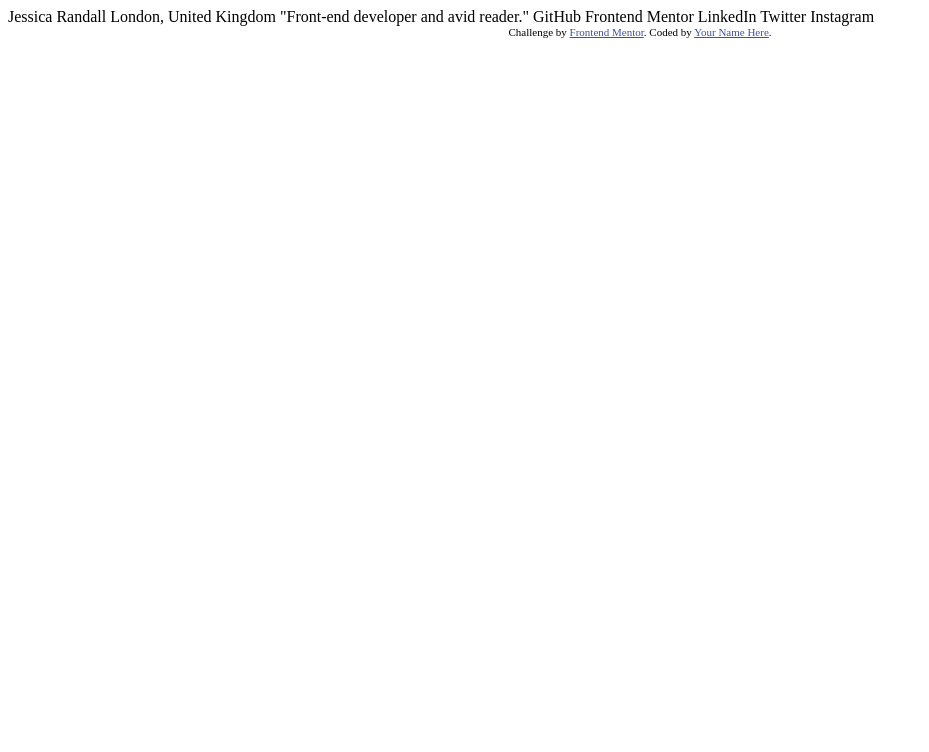
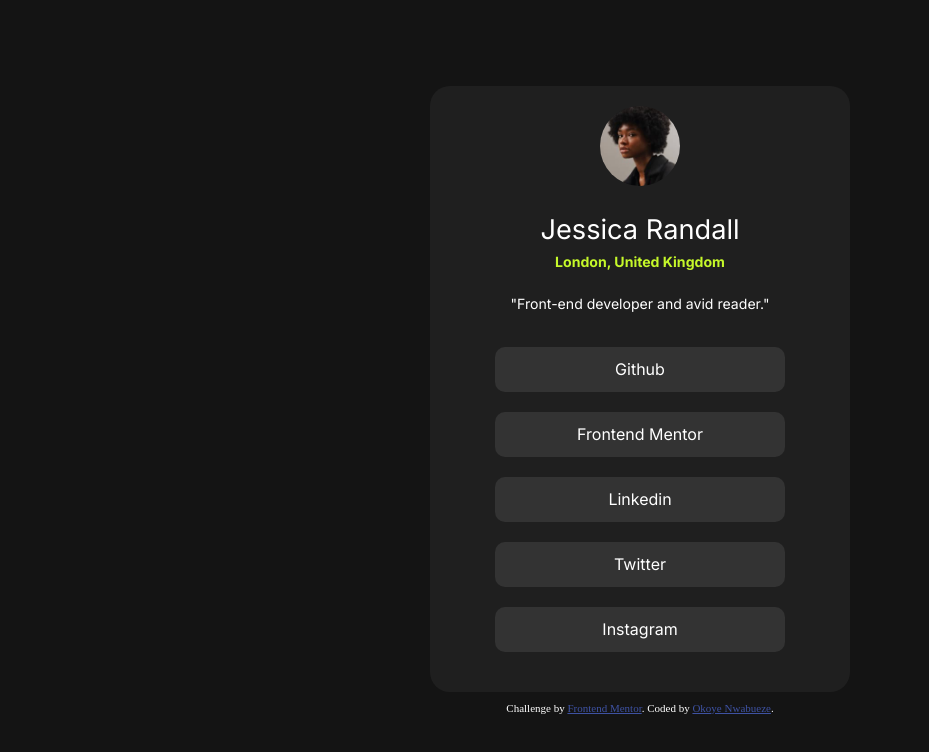
Before and after one commit to slnwrld/social-links-profile, a plain HTML site: page index.html in a window 1280 px wide. Shown: the whole page, without its empty margins (0-929 px from the left). Drawn offline with Linux system fonts and the light colour scheme.

Commit message:
html and css structure

```diff
--- a/index.html
+++ b/index.html
@@ -2,33 +2,33 @@
 <html lang="en">
 <head>
   <meta charset="UTF-8">
-  <meta name="viewport" content="width=device-width, initial-scale=1.0"> <!-- displays site properly based on user's device -->
-
+  <meta name="viewport" content="width=device-width, initial-scale=1.0">
   <link rel="icon" type="image/png" sizes="32x32" href="./assets/images/favicon-32x32.png">
-
   <title>Frontend Mentor | Social links profile</title>
-
-  <!-- Feel free to remove these styles or customise in your own stylesheet 👍 -->
-  <style>
-    .attribution { font-size: 11px; text-align: center; }
-    .attribution a { color: hsl(228, 45%, 44%); }
-  </style>
+  <link rel="stylesheet" href="styles.css">
+  <link rel="preconnect" href="https://fonts.googleapis.com">
+<link rel="preconnect" href="https://fonts.gstatic.com" crossorigin>
+<link href="https://fonts.googleapis.com/css2?family=Inter:ital,opsz,wght@0,14..32,100..900;1,14..32,100..900&display=swap" rel="stylesheet">
 </head>
 <body>
-
-  Jessica Randall
-  London, United Kingdom
-  "Front-end developer and avid reader."
-
-  GitHub
-  Frontend Mentor
-  LinkedIn
-  Twitter
-  Instagram
-
-  <div class="attribution">
-    Challenge by <a href="https://www.frontendmentor.io?ref=challenge" target="_blank">Frontend Mentor</a>.
-    Coded by <a href="#">Your Name Here</a>.
-  </div>
+  <main>
+    <div class="container">
+      <img src="./assets/images/avatar-jessica.jpeg" alt="Jessica Randall">
+      <h1>Jessica Randall</h1>
+      <h2>London, United Kingdom</h2>
+      <p>"Front-end developer and avid reader."</p>
+      <ul>
+        <a href="github.com" target="_blank"><li>Github</li></a>
+        <a href="frontendmentor.io" target="_blank"><li>Frontend Mentor</li></a>
+        <a href="linkedin.com" target="_blank"><li>Linkedin</li></a>
+        <a href="twitter.com" target="_blank"><li>Twitter</li></a>
+        <a href="instagram.com" target="_blank"><li>Instagram</li></a>
+      </ul>
+    </div>
+    <div class="attribution">
+      Challenge by <a href="https://www.frontendmentor.io?ref=challenge" target="_blank">Frontend Mentor</a>.
+      Coded by <a href="https://github.com/slnwrld">Okoye Nwabueze</a>.
+    </div>
+  </main>
 </body>
 </html>
--- /dev/null
+++ b/styles.css
@@ -0,0 +1,92 @@
+:root{
+    --clr-green: hsl(75, 94%, 57%);
+    --clr-white: hsl(0, 0%, 100%);
+    --clr-grey-700: hsl(0, 0% , 20%);
+    --clr-grey-800:  hsl(0, 0%, 12%);
+    --clr-grey-900:  hsl(0, 0%, 8%);
+    --ft-fm: "Inter", sans-serif;
+    --ft-fw-400: 400;
+    --ft-fw-600: 600;
+    --ft-fw-700: 700;
+    --fs-14px: 0.88rem;
+    --fs-27px: 1.7rem;
+}
+
+*{
+    margin: 0;
+    padding: 0;
+    box-sizing: border-box;
+}
+
+body{
+    background-color: var(--clr-grey-900);
+    min-height: 100vh;
+    display: flex;
+    justify-content: center;
+    align-items: center;
+}
+
+.container{
+    background-color: var(--clr-grey-800);
+    display: flex;
+    flex-direction: column;
+    align-items: center;
+    padding: 20px;
+    width: 420px;
+    font-family: var(--ft-fm);
+    border-radius: 20px;
+    margin-bottom: 10px;
+}
+
+img{
+    width: 80px;
+    display: block;
+    border-radius: 50%;
+}
+
+h1{
+    font-size: var(--fs-27px);
+    color: var(--clr-white);
+    margin-top: 27px;
+    margin-bottom: 7px;
+    font-weight: var(--ft-fw-400);
+}
+
+h2{
+    font-size: var(--fs-14px);
+    color: var(--clr-green);
+    margin-bottom: 25px;
+}
+
+p{
+    font-weight: var(--ft-fw-400);
+    font-size: var(--fs-14px);
+    margin-bottom: 15px;
+    color: var(--clr-white);
+}
+
+ul li{
+    list-style: none;
+    margin: 20px auto;
+    padding: 12px 0;
+    height: 45px;
+    width: 290px;
+    background-color: var(--clr-grey-700);
+    text-align: center;
+    border-radius: 10px;
+
+}
+
+ul a{
+    text-decoration: none;
+    color: var(--clr-white);
+}
+
+.attribution {
+  font-size: 11px;
+  text-align: center;
+  color: var(--clr-white);
+}
+.attribution a {
+  color: hsl(228, 45%, 44%);
+}
```
Also changed, not shown: assets/fonts/Inter-VariableFont_slnt,wght.ttf (deleted), assets/fonts/OFL.txt (deleted), assets/fonts/README.txt (deleted), assets/fonts/static/Inter-Bold.ttf (deleted), assets/fonts/static/Inter-Regular.ttf (deleted), assets/fonts/static/Inter-SemiBold.ttf (deleted), preview.jpg (deleted), 1 other file.
